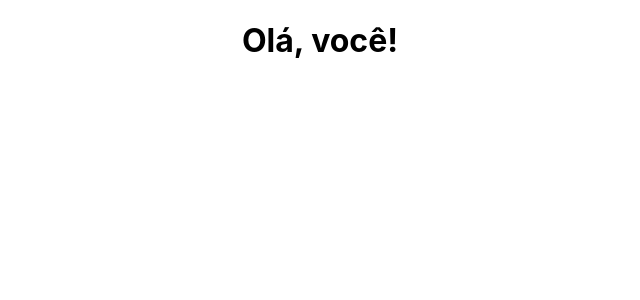
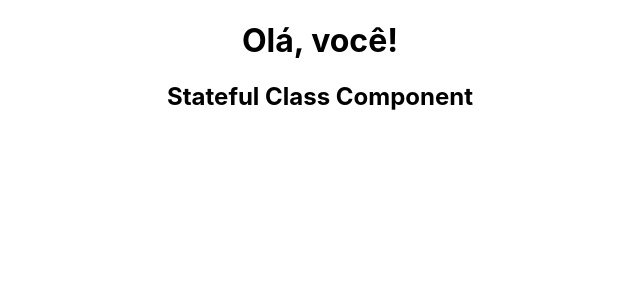
Before and after one commit to Torelli/hello-world, a React (Create React App) app: page / in a window 1280 px wide. Shown: the top 300 px of the page, without its empty margins (320-960 px from the left). Built offline with nearby package versions, Linux system fonts and the light colour scheme.

Commit message:
Criando meu primeiro Stateful Class Component

```diff
--- a/src/App.js
+++ b/src/App.js
@@ -1,11 +1,13 @@
 import logo from './logo.svg';
 import './App.css';
 import {Greet} from './components/Greet';
+import Welcome from './components/Welcome';
 
-function App() {
-  return (
+function App(){
+  return(
     <div className="App">
       <Greet/>
+      <Welcome/>
     </div>
   );
 }
--- /dev/null
+++ b/src/components/Welcome.js
@@ -0,0 +1,9 @@
+import React, {Component} from 'react'
+
+class Welcome extends Component{
+    render(){
+        return <h2>Stateful Class Component</h2>
+    }
+}
+
+export default Welcome
```
